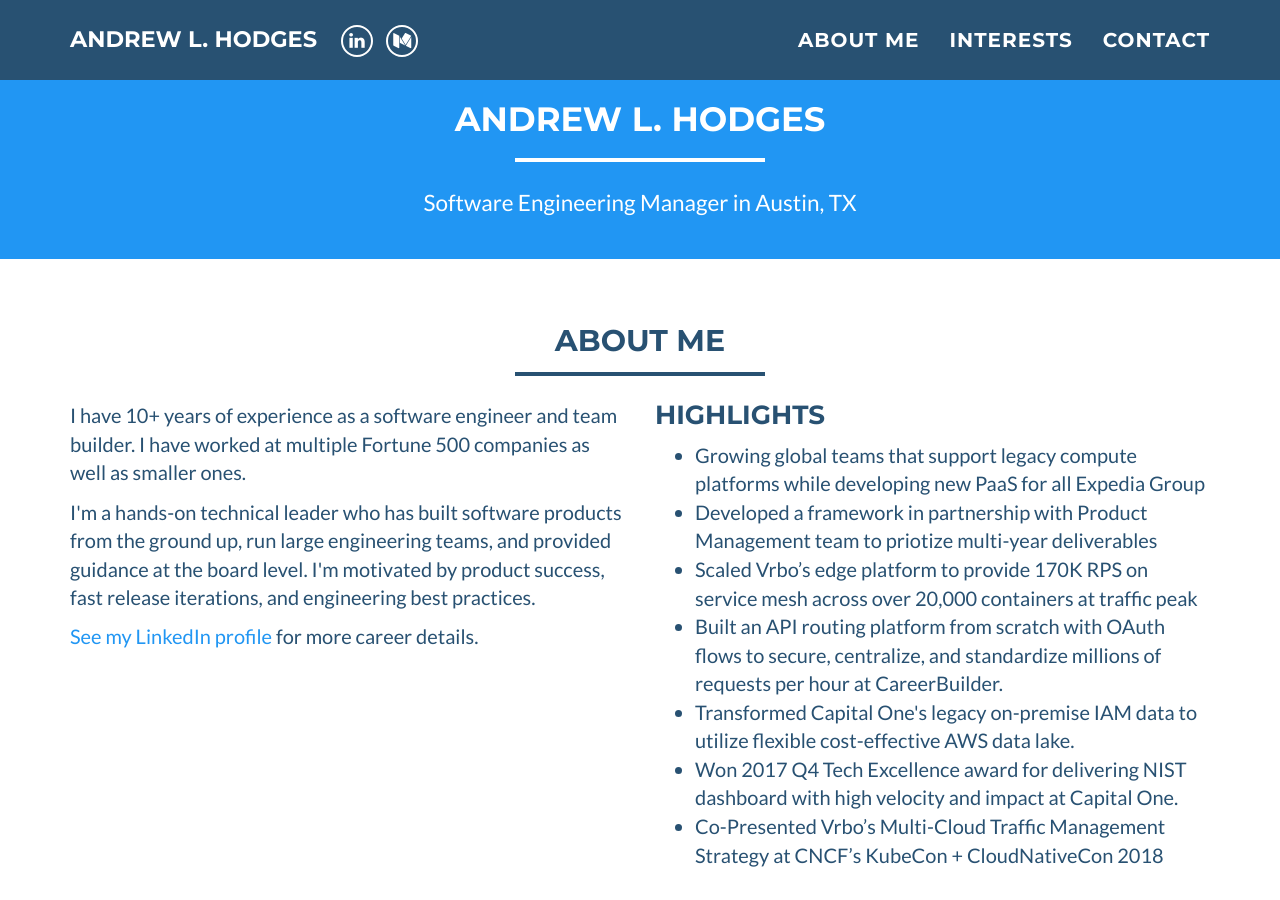
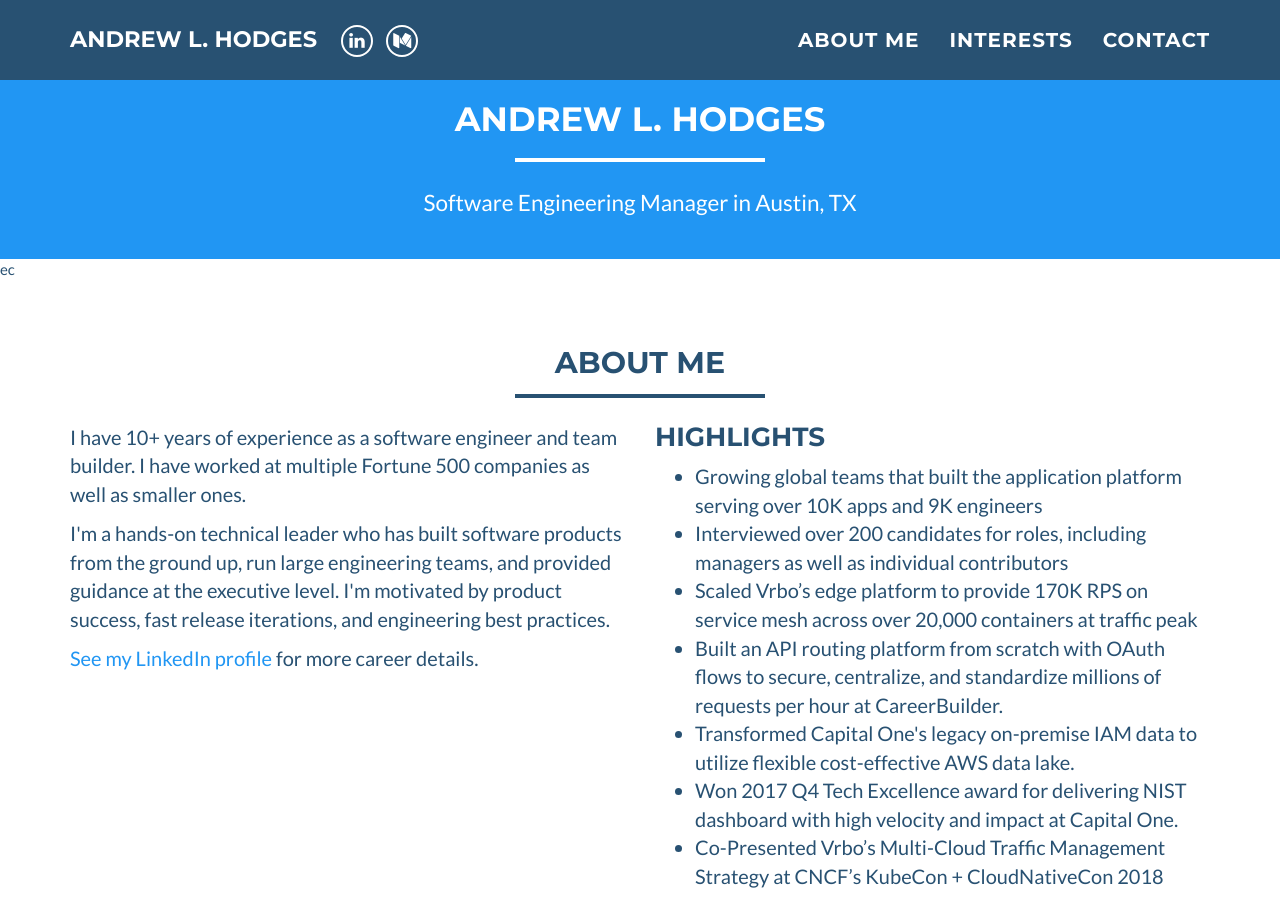
Before and after one commit to ahodges/SinglePager, a Jekyll site: the page built from index.html, in a window 1280 px wide and 900 px high, scrolled down 315 px. Built offline with Jekyll 4.4.1, drawn with Linux system fonts in a browser that asks for light colours.

Commit message:
Update about_me.html

```diff
--- a/_includes/about_me.html
+++ b/_includes/about_me.html
@@ -1,4 +1,4 @@
-<section id="about">
+ec<section id="about">
   <div class="container">
     <div class="row">
       <div class="col-lg-12 text-center">
@@ -13,7 +13,7 @@
         </p>
         <p>
           I'm a hands-on technical leader who has built software products from the ground up,
-		  run large engineering teams, and provided guidance at the board level.  I'm motivated by product
+		  run large engineering teams, and provided guidance at the executive level.  I'm motivated by product
 		  success, fast release iterations, and engineering best practices.
         </p>
 		<p>
@@ -24,10 +24,10 @@
 		    <h3 style="margin-top:0;">Highlights</h3>
 		    <ul>
 			    <li>
-            Growing global teams that support legacy compute platforms while developing new PaaS for all Expedia Group
+            Growing global teams that built the application platform serving over 10K apps and 9K engineers
     			</li>
 			    <li>
-            Developed a framework in partnership with Product Management team to priotize multi-year deliverables
+            Interviewed over 200 candidates for roles, including managers as well as individual contributors
     			</li>
 			    <li>
             Scaled Vrbo’s edge platform to provide 170K RPS on service mesh across over 20,000 containers at traffic peak
```
